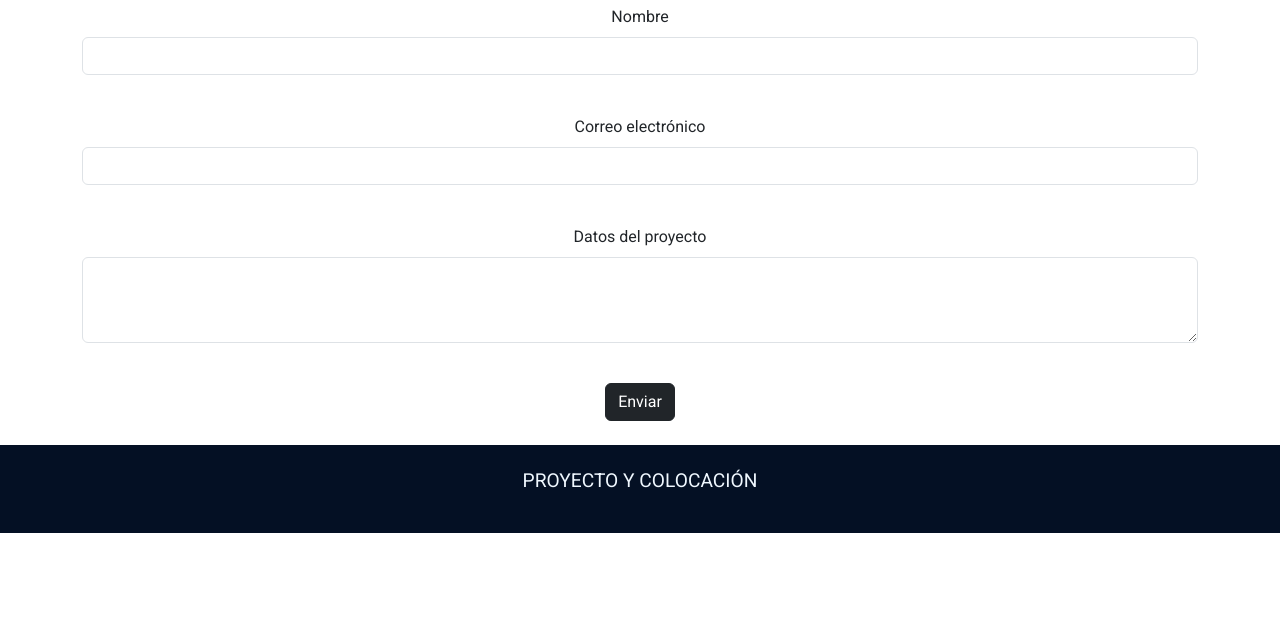
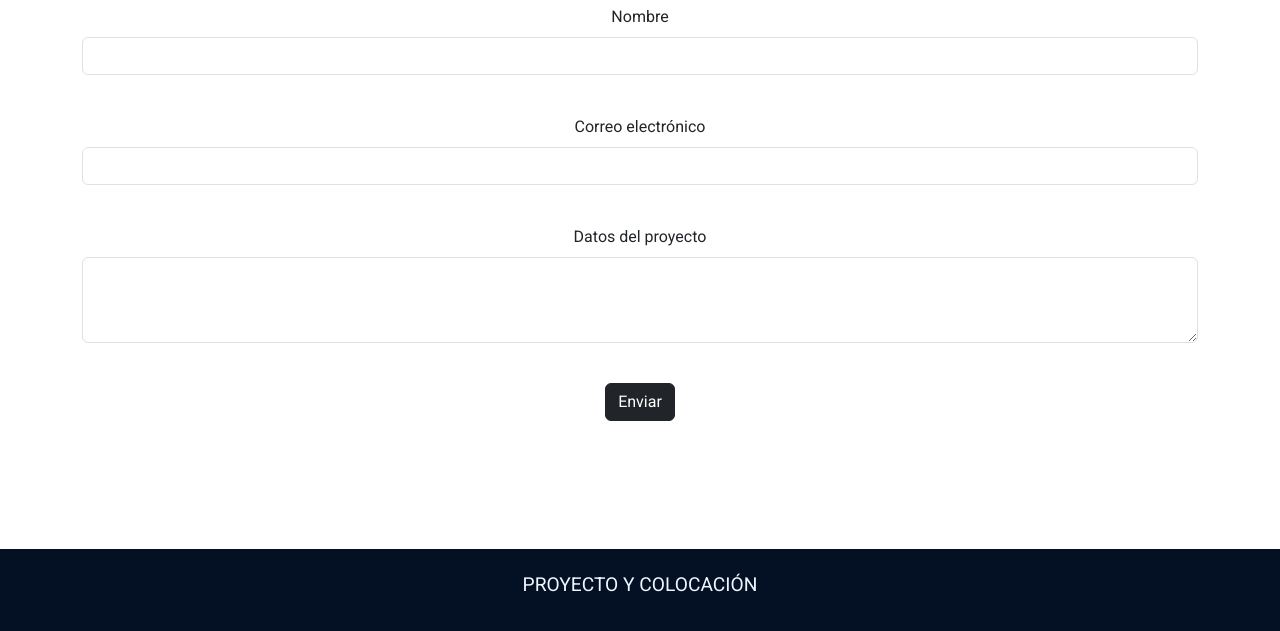
Before and after one commit to L-S-DJ/pre-entrega-2-silva-de-jesus, a plain HTML site: page pages/presupuesto.html in a window 1280 px wide. Shown: the part 163-794 px from the top of the page. Drawn offline with nearby package versions, Linux system fonts and the light colour scheme.

Commit message:
ajustillo al form

```diff
--- a/pages/presupuesto.html
+++ b/pages/presupuesto.html
@@ -33,7 +33,7 @@
         </div>
     </header>
 
-    <div class="container ">
+    <div class="container container-p ">
 
         <h1 class="text-center">Formulario de Contacto</h1>
         <form class="text-center">
--- /dev/null
+++ b/scss/pages/_presupuesto.scss
@@ -0,0 +1,3 @@
+.container-p{
+    height: 75vh;
+}
--- a/scss/style.scss
+++ b/scss/style.scss
@@ -3,4 +3,5 @@
 @import "pages/footer-header.scss";
 @import "pages/portafolio";
 @import "pages/catalogo";
+@import "pages/presupuesto";
 @import "pages/mq.scss";
```
Also changed, not shown: css/style.css, 1 other file.
